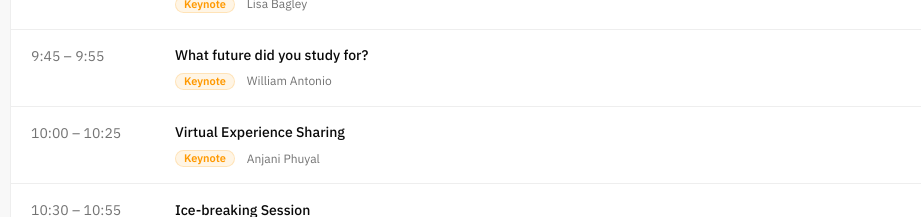
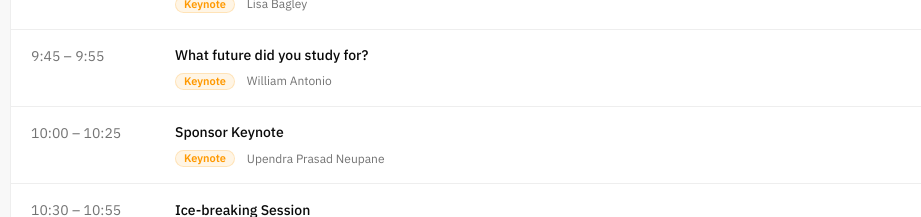
Before and after one commit to SuzalShrestha/aws-scd, a Next.js app: page / in a window 1280 px wide. Shown: the part 6120-6337 px from the top of the page, without its empty margins (166-1087 px from the left). Built offline with nearby package versions, Linux system fonts and the light colour scheme; no server answers.

Commit message:
fix schedule 10:00-10:25

```diff
--- a/src/constants/Schedules.ts
+++ b/src/constants/Schedules.ts
@@ -61,9 +61,9 @@ export const scheduleTables: {
                 {
                     id: 'virtual-experience-sharing',
                     time: '10:00 – 10:25',
-                    topic: 'Virtual Experience Sharing',
+                    topic: 'Sponsor Keynote',
                     type: 'Keynote',
-                    speaker: 'Anjani Phuyal',
+                    speaker: 'Upendra Prasad Neupane',
                 },
                 {
                     id: 'ice-breaking',
```
